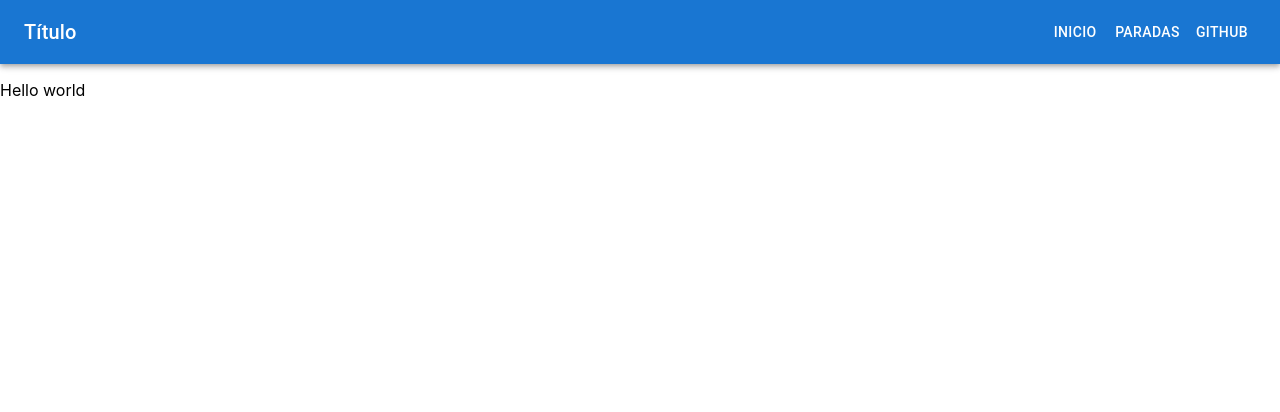
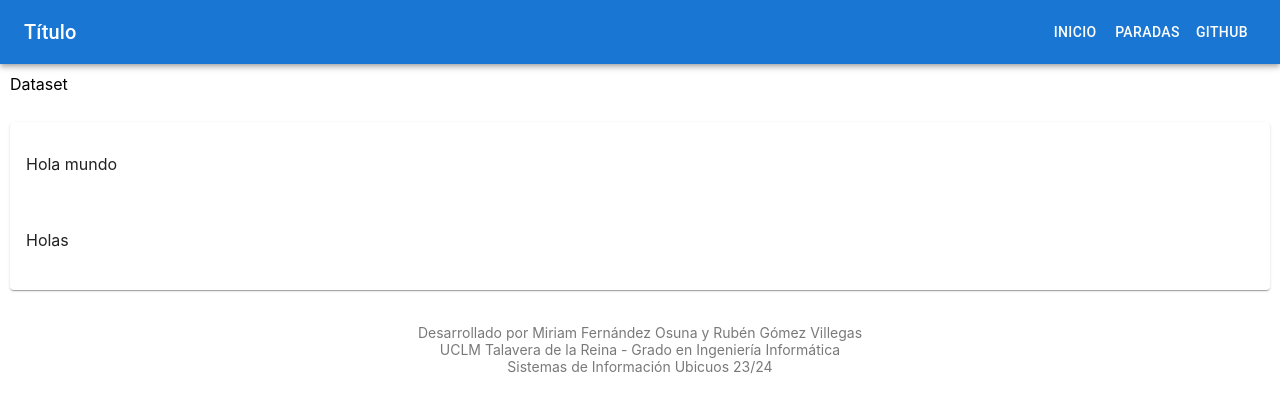
Before and after one commit to rubnium/SmartCity-v2-miriam-ruben, a React (Create React App) app in the folder smartcity-miriam-ruben-frontend/: page / in a window 1280 px wide. Shown: the top 412 px of the page. Built offline with nearby package versions, Linux system fonts and the light colour scheme.

Commit message:
Modificado Main y footer

```diff
--- a/smartcity-miriam-ruben-frontend/package.json
+++ b/smartcity-miriam-ruben-frontend/package.json
@@ -4,6 +4,7 @@
   "private": true,
   "dependencies": {
     "@ant-design/colors": "^7.0.1",
+    "@ant-design/icons": "^5.2.6",
     "@emotion/react": "^11.11.3",
     "@emotion/styled": "^11.11.0",
     "@mui/icons-material": "^5.15.2",
--- /dev/null
+++ b/smartcity-miriam-ruben-frontend/src/App.css
@@ -0,0 +1,6 @@
+.footer-container {
+  padding: 10px;
+  text-align: center;
+  color: #797979;
+  font-size: 14px;
+}
--- a/smartcity-miriam-ruben-frontend/src/App.js
+++ b/smartcity-miriam-ruben-frontend/src/App.js
@@ -3,6 +3,7 @@ import { BrowserRouter, Route, Routes } from "react-router-dom";
 import Main from './components/Main';
 import Navbar from "./components/navbar/Navbar";
 import logo from './logo.svg';
+import './App.css';
 
 function App() {
   return (
@@ -12,6 +13,11 @@ function App() {
           <Routes>
               <Route path="/" element={<Main/>} />
           </Routes>
+          <footer className="footer-container"><p>
+            Desarrollado por Miriam Fernández Osuna y Rubén Gómez Villegas<br/>
+            UCLM Talavera de la Reina - Grado en Ingeniería Informática<br/>
+            Sistemas de Información Ubicuos 23/24
+          </p></footer>
       </div>
     </BrowserRouter>
   );
--- a/smartcity-miriam-ruben-frontend/src/components/Main.js
+++ b/smartcity-miriam-ruben-frontend/src/components/Main.js
@@ -1,7 +1,33 @@
 import React from "react";
+import { Card, CardContent, Grid, Typography } from '@mui/material';
+
+const cardStyle = {
+    margin: '10px',
+    width: 'calc(100% - 20px)', // Garantiza que ocupe el 100% menos el doble del margen
+  };
 
 export default function Main() {
     return (
-        <p>Hello world</p>
+        <Grid container rowSpacing={4.5} columnSpacing={2.75}>
+            {/* row 1 */}
+            <Grid item xs={12} sx={{ mb: -2.25, ml: '10px', mt: '10px' }}>
+                <Typography variant="h7">Dataset</Typography>
+            </Grid>
+            <Grid item xs={12}>
+                <Card sx={{ minWidth: 275 }} style={cardStyle}>
+                    <CardContent>
+                        <Grid container spacing={3}>
+                            <Grid item xs={12}>
+                                <p>Hola mundo</p>
+                            </Grid>
+                            <Grid item xs={6} sm={4} md={3} lg={2}>
+                                <p>Holas</p>
+                            </Grid>
+                        </Grid>
+                    </CardContent>
+                </Card>
+
+            </Grid>
+        </Grid>
     )
 }
```
Also changed, not shown: 1 other file (tests, documents, lock files or other folders).
